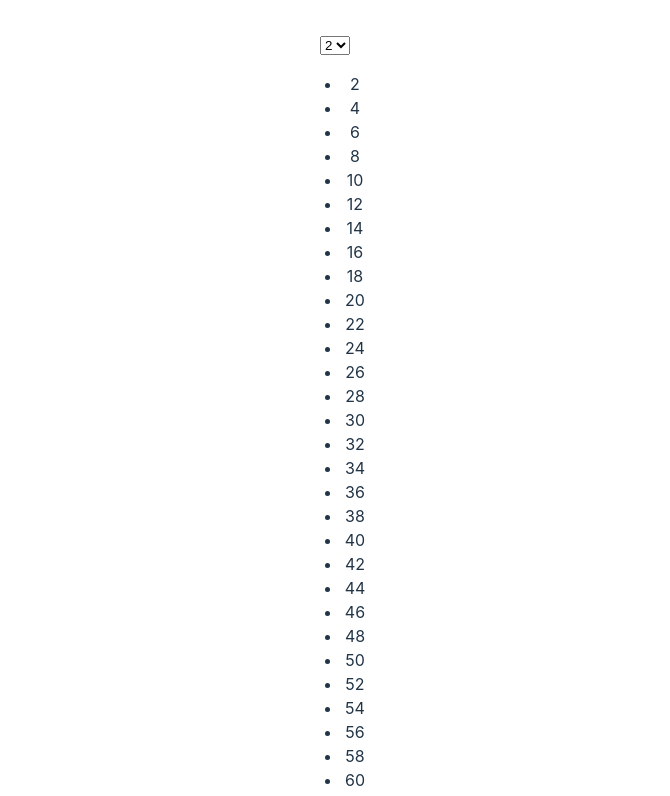
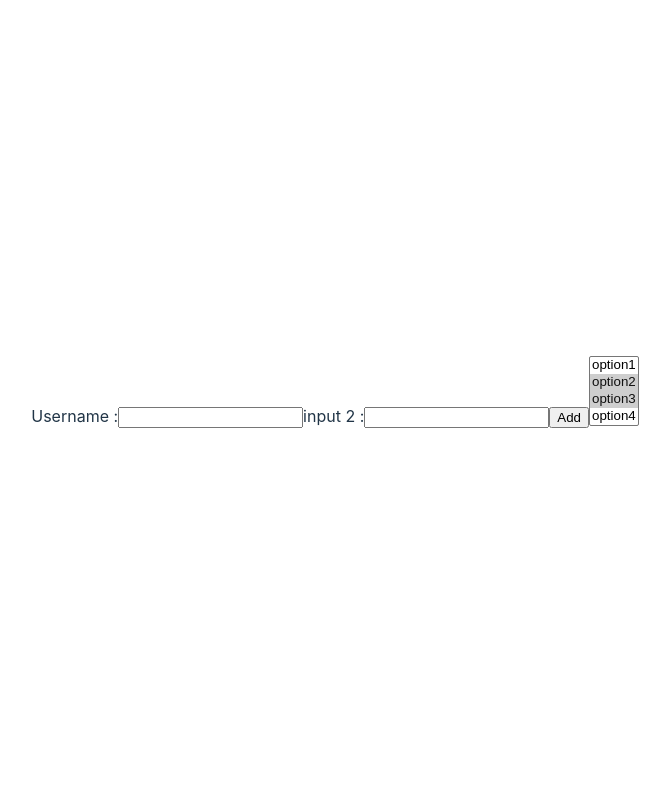
Before and after one commit to Brasero/fsd43-semaine-2-react, a React (Vite) app: page / in a window 1280 px wide. Shown: the top 796 px of the page, without its empty margins (305-975 px from the left). Built offline with nearby package versions, Linux system fonts and the light colour scheme.

Commit message:
multiple state

```diff
--- a/src/App.jsx
+++ b/src/App.jsx
@@ -6,13 +6,12 @@ import './App.css'
 import Form from './component/Form';
 import UserList from './component/UserList';
 import Home from './page/Home'
-import BaseSelect from './component/BaseSelect'
 
 function App() {
 
   return (
     <>
-        <BaseSelect />
+        <Form />
     </>
   )
 }
--- a/src/component/Form/index.jsx
+++ b/src/component/Form/index.jsx
@@ -3,26 +3,18 @@ import React, {useState, useEffect} from 'react';
 import UserList from '../UserList'
 
 const Form = () => {
-    const [value, setValue] = useState('')
-    const [error, setError] = useState('')
 
-    //Valeur et setter du textarea
-    const [text, setText] = useState('test')
-
-
-    //Valeur par default du select
-    const [select, setSelect] = useState([3, 2])
-
-
-    const [list, setList] = useState([
-        'Pierre',
-        'Paul',
-        'Jacques'
-    ])
+    const [state, setState] = useState({
+        inputValue: '',
+        error: '',
+        select: [2,3],
+        list: [],
+        input2: ''
+    })
 
     useEffect(() => {
-        console.log(select)
-    }, [select])
+        console.log(state)
+    }, [state])
 
     const validate = (value) => {
         if (value === '') {
@@ -40,46 +32,68 @@ const Form = () => {
 
 
     const handleChange = (e) => {
-        console.log(e.target.value)
-        setValue(e.target.value)
+        const {value, name} = e.target;
+
+        if (name === 'select') {
+            handleSelectChange(parseInt(value))
+            console.log('select')
+            return;
+        }
+
+        setState({
+            ...state,
+            [name]: value
+        })
+
         if (e.target.value.length > 0) {
-            setError('')
+            setState((prev) => {
+                return {
+                    ...prev,
+                    error: ''
+               }
+            })
         }
     }
 
-    const handleSelectChange = (e) => {
-        const {value} = e.target
-        const copy = [...select]
+    const handleSelectChange = (value) => {
+
+        const copy = [...state.select]
 
         const index = copy.findIndex((num) => num === value)
-        console.log(index)
 
         if (index === -1) {
             copy.push(value)
-            setSelect(copy)
+            setState({
+                ...state,
+                select: copy
+            })
         } else {
-            setSelect(copy.filter((num) => num !== value))
+            const newSelect = copy.filter((num) => num !== value)
+            setState({
+                ...state,
+                select: newSelect
+            })
         }
-    }
-
-
-    // Fonction de modification du textarea
-    const handleTextChange = (e) => {
-        setText(e.target.value)
     }
 
     const handleSubmit = (e) => {
         e.preventDefault()
-        console.log(value)
 
-        const errored = validate(value)
+        const errored = validate(state.inputValue)
 
         if (errored === true) {
-            const copy = [...list];
-            copy.push(value)
-            setList(copy)
+            const copy = [...state.list];
+            copy.push(state.inputValue)
+            setState({
+                ...state,
+                list: copy,
+                inputValue: ''
+            })
         } else {
-            setError(errored)
+            setState({
+                ...state,
+                error: errored
+            })
         }
     }
 
@@ -89,24 +103,35 @@ const Form = () => {
                 Username :
                 <input
                     type='text'
-                    value={value}
+                    name="inputValue"
+                    value={state.inputValue}
                     onChange={handleChange}
                 />
             </label>
+            <label>
+                input 2 :
+                <input
+                    type='text'
+                    name="input2"
+                    value={state.input2}
+                    onChange={handleChange}
+                />
+            </label>
+
            <input
             type='submit'
             value='Add'
            />
-           <select value={select} multiple={true} onChange={handleSelectChange}>
+           <select name='select' value={state.select} multiple={true} onChange={handleChange}>
             <option value={1}> option1 </option>
             <option value={2}> option2 </option>
             <option value={3}> option3 </option>
             <option value={4}> option4 </option>
            </select>
 
-           <div>{error && error}</div>
+           <div>{state.error && state.error}</div>
 
-           <UserList list={list} />
+           <UserList list={state.list} />
         </form>
     )
 
```
